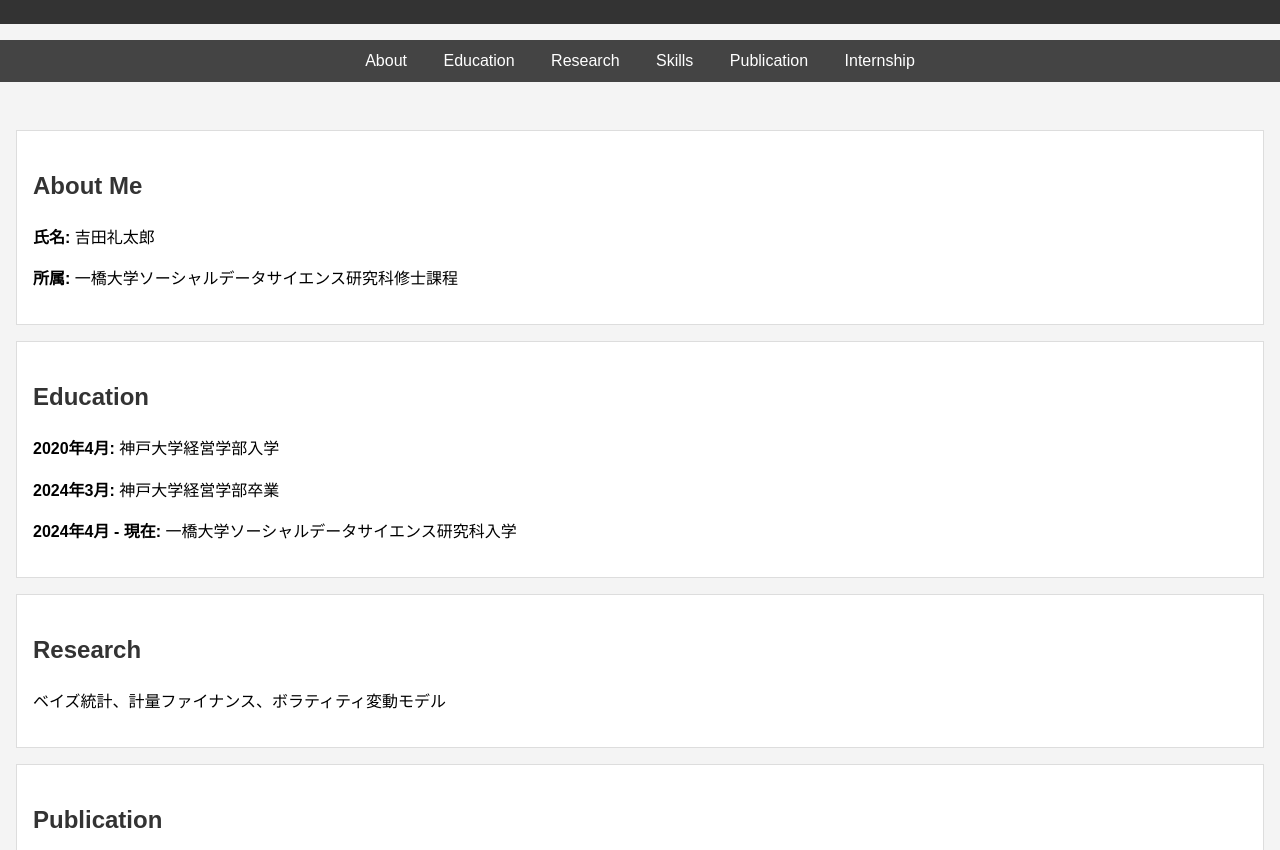
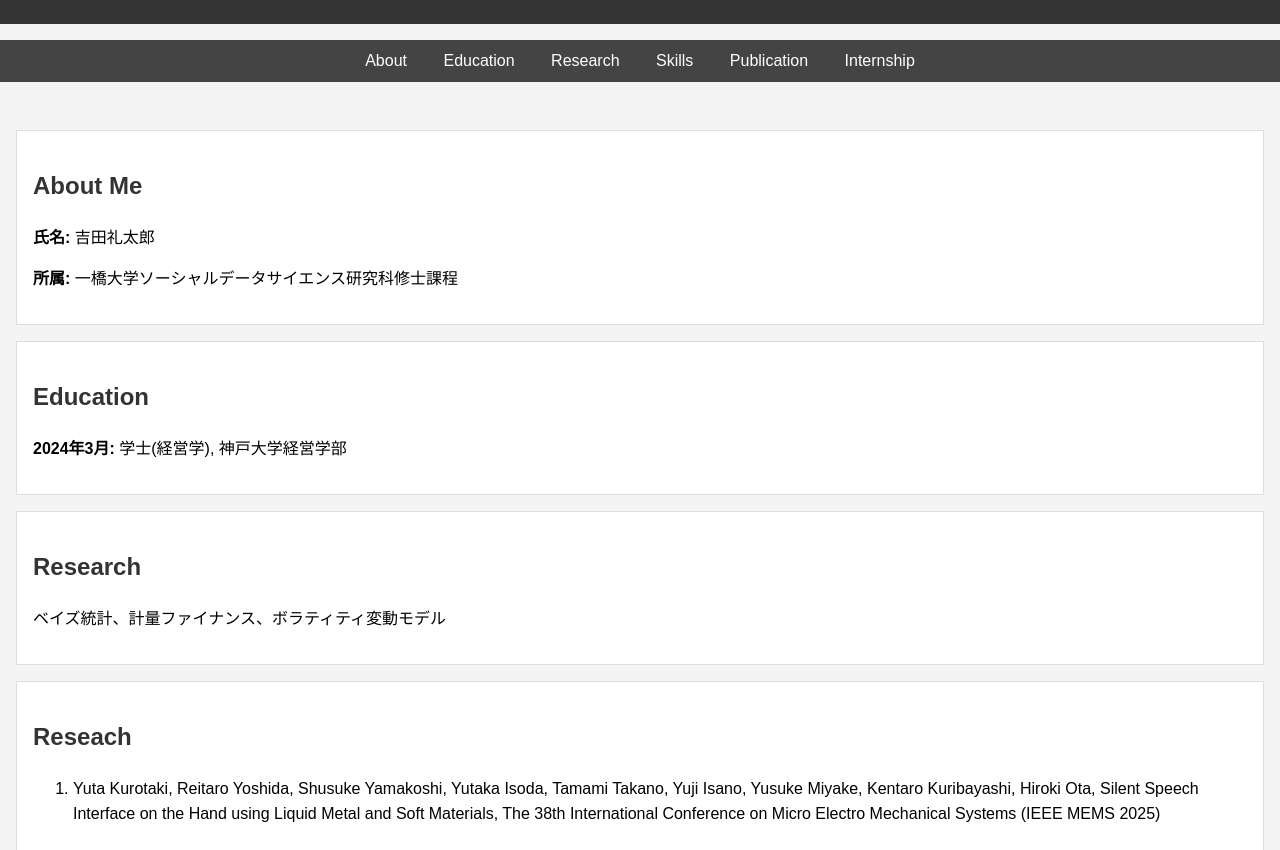
Before and after one commit to rei2o/reitayoshida, a plain HTML site: page index.html in a window 1280 px wide. Shown: the part 102-952 px from the top of the page. Drawn offline with Linux system fonts and the light colour scheme.

Commit message:
Update index.html

```diff
--- a/index.html
+++ b/index.html
@@ -28,18 +28,16 @@
         </section>
         <section id="education">
             <h2>Education</h2>
-            <p><strong>2020年4月:</strong> 神戸大学経営学部入学</p>
-            <p><strong>2024年3月:</strong> 神戸大学経営学部卒業</p>
-            <p><strong>2024年4月 - 現在:</strong> 一橋大学ソーシャルデータサイエンス研究科入学</p>
+            <p><strong>2024年3月:</strong> 学士(経営学), 神戸大学経営学部</p>
         </section>
         <section id="research">
             <h2>Research</h2>
             <p>ベイズ統計、計量ファイナンス、ボラティティ変動モデル</p>
         </section>
         <section id="publication">
-            <h2>Publication</h2>
+            <h2>Reseach</h2>
             <ol>
-            <li>Yuta Kurotaki, Reitaro Yoshida, Shusuke Yamakoshi, Yutaka Isoda, Tamami Takano, Yuji Isano, Yusuke Miyake, Kentaro Kuribayashi, Hiroki Ota, Silent Speech Interface on the Hand using Liquid Metal and Soft Materials, The 38th International Conference on Micro Electro Mechanical Systems (IEEE MEMS 2025), pp.-, Jan 2025. (to appear)</li>
+            <li>Yuta Kurotaki, Reitaro Yoshida, Shusuke Yamakoshi, Yutaka Isoda, Tamami Takano, Yuji Isano, Yusuke Miyake, Kentaro Kuribayashi, Hiroki Ota, Silent Speech Interface on the Hand using Liquid Metal and Soft Materials, The 38th International Conference on Micro Electro Mechanical Systems (IEEE MEMS 2025)</li>
             </ol>
         </section>
         <section id="skills">
```
